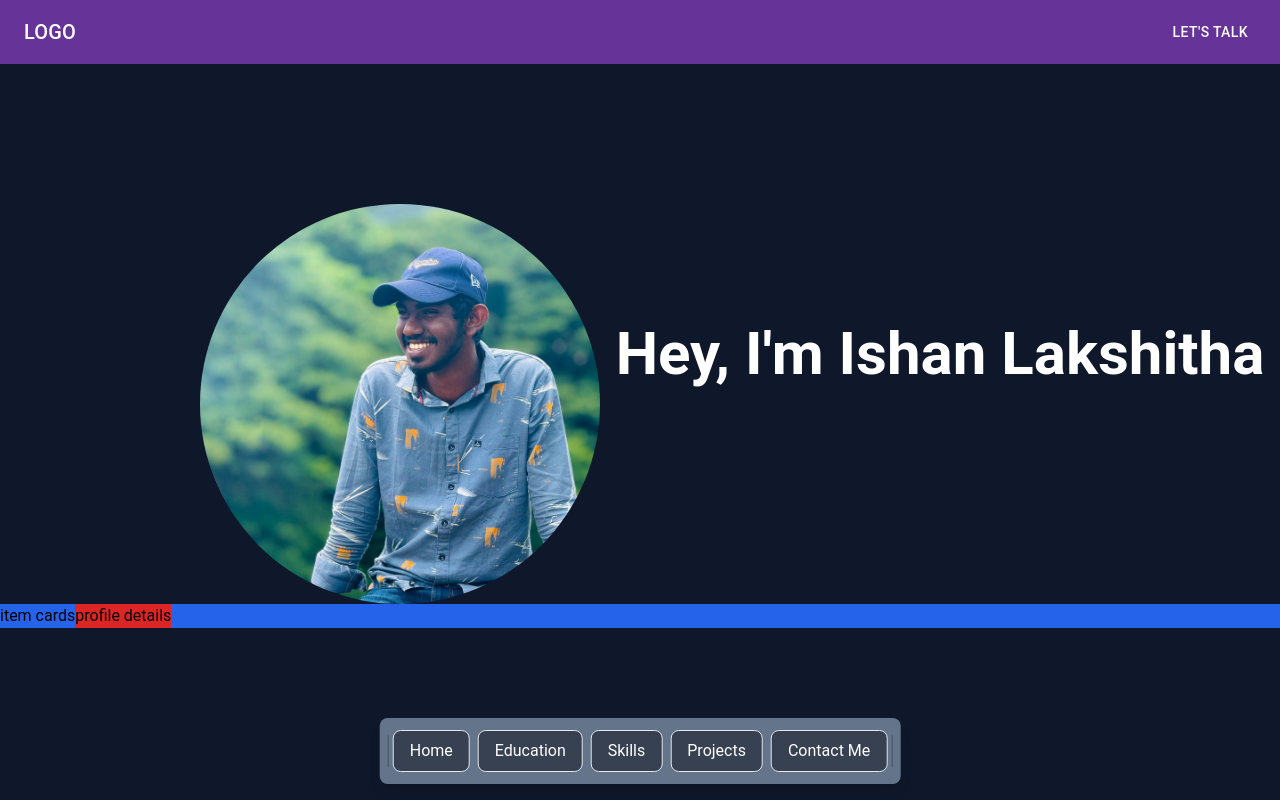
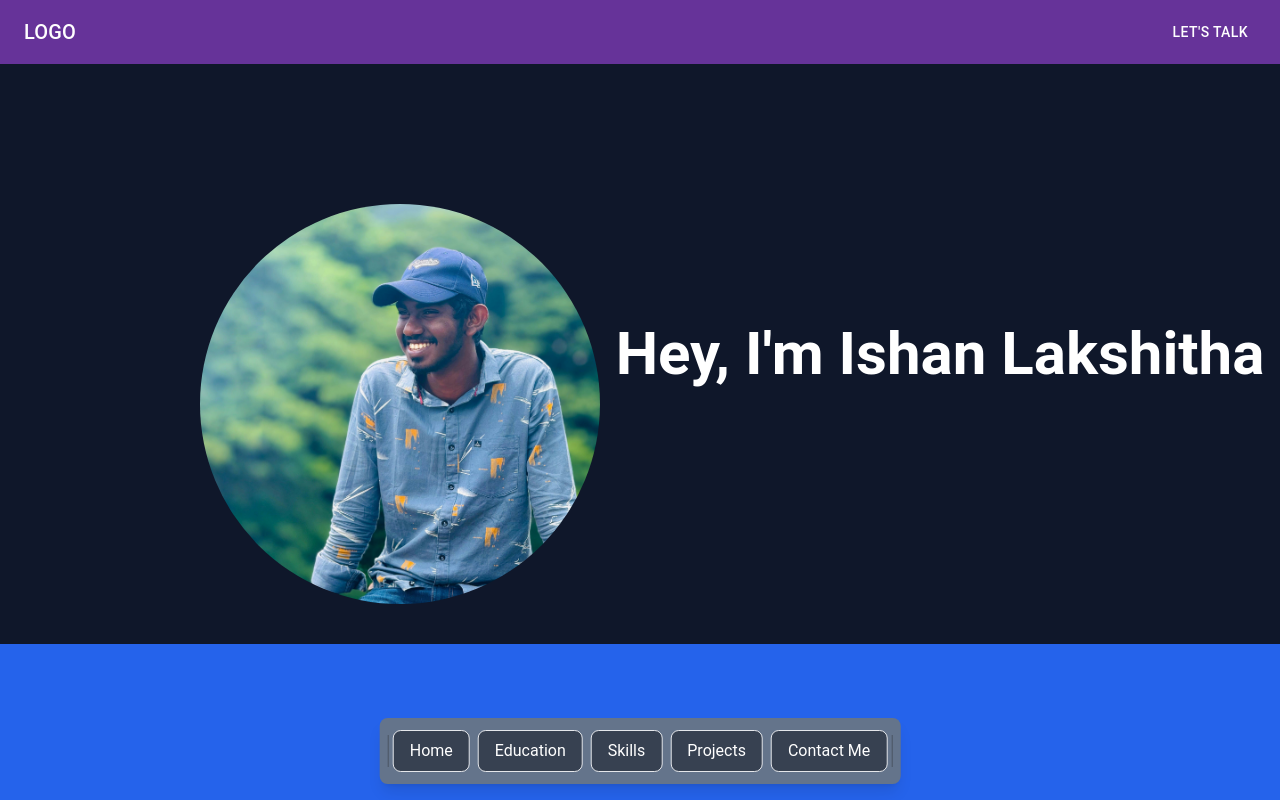
Before and after one commit to ILakshitha/ishan_Lakshitha, a React (Vite) app in the folder Frontend/: page / in a window 1280 px wide. Shown: the top 800 px of the page. Built offline with nearby package versions, Linux system fonts and the light colour scheme.

Commit message:
add skill card for component

```diff
--- a/Frontend/src/pages/Home.jsx
+++ b/Frontend/src/pages/Home.jsx
@@ -6,6 +6,7 @@ import Home_C from './Home_C';
 import Header from '../components/Header';
 import ProjectCard from '../components/ProjectCard';
 import Education_C from './Education_C';
+import Skill_cards from '../components/Skill_cards';
 
 export default function Home() {
   const homeref = useRef(null);
@@ -102,13 +103,8 @@ export default function Home() {
             <h1 className='font-semibold text-white text-6xl'>Hey, I'm Ishan Lakshitha</h1>
           </div>
         </div>
-        <div className='flex bg-blue-600'>
-          <div>
-            item cards
-          </div>
-          <div className='bg-red-600'>
-            profile details
-          </div>
+        <div className='flex bg-blue-600 h-40 mt-10'>
+
 
         </div>
 
@@ -117,7 +113,7 @@ export default function Home() {
         <Education_C />
       </div>
       <div ref={skillref} id='skills' className=' bg-red-500 h-screen'>
-
+        <Skill_cards />
       </div>
       <div ref={projectsref} id='projects' className='min-h-screen bg-slate-100 py-16'>
         <h2 className="text-4xl font-bold text-center mb-12">My Projects</h2>
```
